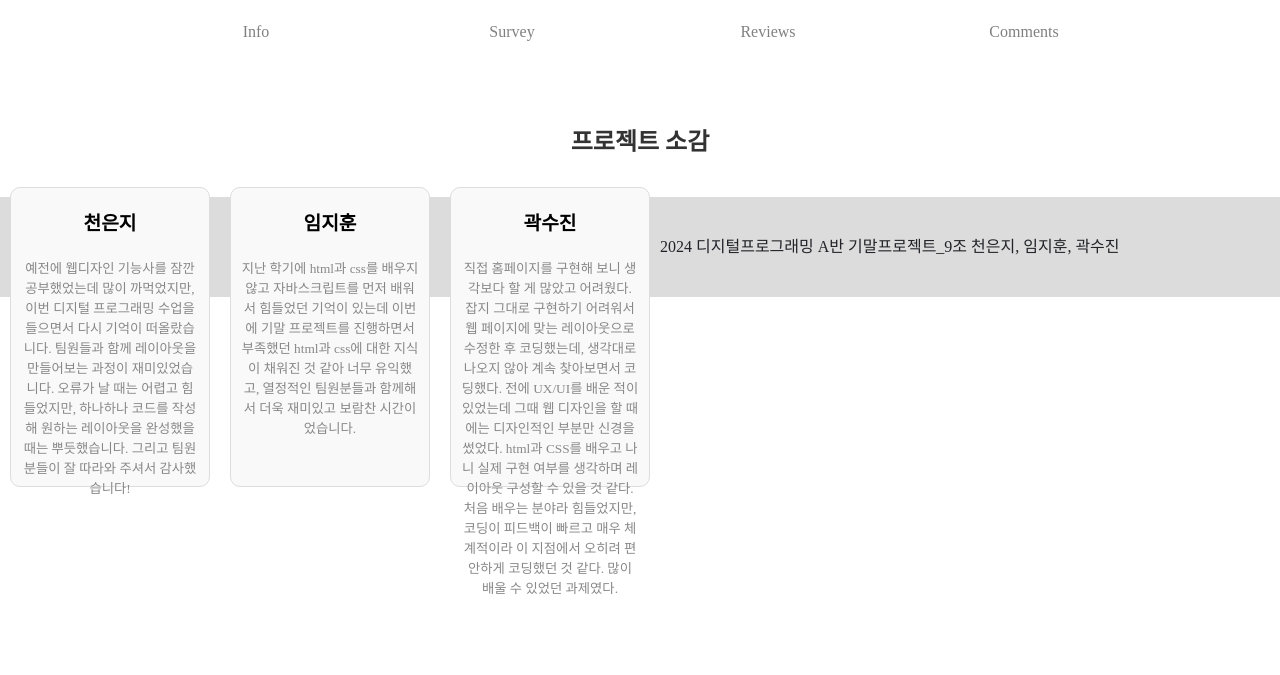
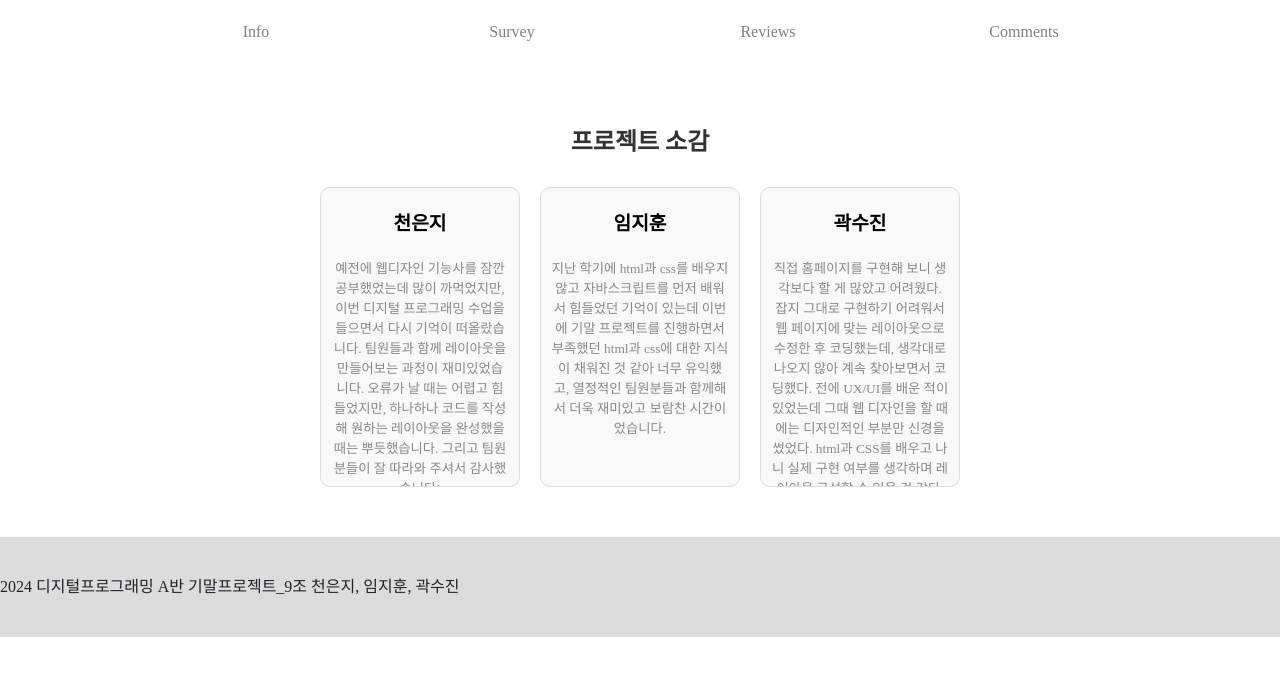
Before and after one commit to chej1027/04, a plain HTML site: page index.html in a window 1280 px wide. Shown: the part 121-796 px from the top of the page. Drawn offline with Linux system fonts and the light colour scheme.

Commit message:
Update index.html

```diff
--- a/index.html
+++ b/index.html
@@ -7,7 +7,6 @@
 
     <link rel="stylesheet" href="css/style.css">
     <style>
-
         section {
             margin-bottom: 40px;
         }
@@ -28,6 +27,12 @@
             color: #333;
         }
 
+        .products-container {
+            display: flex;
+            flex-wrap: wrap;
+            justify-content: center;
+        }
+
         .product {
             display: flex;
             flex-direction: column;
@@ -41,7 +46,8 @@
             text-align: center;
             background-color: #f9f9f9;
             height: 300px;
-    float: left;
+            word-wrap: break-word;
+            overflow: hidden;
         }
 
         .product img {
@@ -62,7 +68,6 @@
             font-size: 10pt;
             line-height: 20px;
         }
-
     </style>
 </head>
 <body>
@@ -97,22 +102,23 @@
         </div>
         <section class="popular-products">
             <h2>프로젝트 소감</h2>
+            <div class="products-container">
                 <div class="product">
                     <h3>천은지</h3>
                     <p>예전에 웹디자인 기능사를 잠깐 공부했었는데 많이 까먹었지만, 이번 디지털 프로그래밍 수업을 들으면서 다시 기억이 떠올랐습니다. 팀원들과 함께 레이아웃을 만들어보는 과정이 재미있었습니다. 오류가 날 때는 어렵고 힘들었지만, 하나하나 코드를 작성해 원하는 레이아웃을 완성했을 때는 뿌듯했습니다. 그리고 팀원분들이 잘 따라와 주셔서 감사했습니다!</p>
                 </div>
                 <div class="product">
                     <h3>임지훈</h3>
-            <p>지난 학기에 html과 css를 배우지 않고 자바스크립트를 먼저 배워서
-힘들었던 기억이 있는데 이번에 기말 프로젝트를 진행하면서 부족했던 html과 css에 대한 지식이 채워진 것 같아 너무 유익했고, 열정적인 팀원분들과 함께해서 더욱 재미있고 보람찬 시간이었습니다.</p>
+                    <p>지난 학기에 html과 css를 배우지 않고 자바스크립트를 먼저 배워서 힘들었던 기억이 있는데 이번에 기말 프로젝트를 진행하면서 부족했던 html과 css에 대한 지식이 채워진 것 같아 너무 유익했고, 열정적인 팀원분들과 함께해서 더욱 재미있고 보람찬 시간이었습니다.</p>
                 </div>
                 <div class="product">
                     <h3>곽수진</h3>
                     <p>직접 홈페이지를 구현해 보니 생각보다 할 게 많았고 어려웠다. 잡지 그대로 구현하기 어려워서 웹 페이지에 맞는 레이아웃으로 수정한 후 코딩했는데, 생각대로 나오지 않아 계속 찾아보면서 코딩했다. 전에 UX/UI를 배운 적이 있었는데 그때 웹 디자인을 할 때에는 디자인적인 부분만 신경을 썼었다. html과 CSS를 배우고 나니 실제 구현 여부를 생각하며 레이아웃 구성할 수 있을 것 같다. 처음 배우는 분야라 힘들었지만, 코딩이 피드백이 빠르고 매우 체계적이라 이 지점에서 오히려 편안하게 코딩했던 것 같다. 많이 배울 수 있었던 과제였다.</p>
                 </div>
+            </div>
         </section>
         <div id="footer">
-             <p> 2024 디지털프로그래밍 A반 기말프로젝트_9조 천은지, 임지훈, 곽수진</p>
+            <p>2024 디지털프로그래밍 A반 기말프로젝트_9조 천은지, 임지훈, 곽수진</p>
         </div>
     </div>
 </body>
```
Lines whose indentation alone changed are shown as unchanged.
